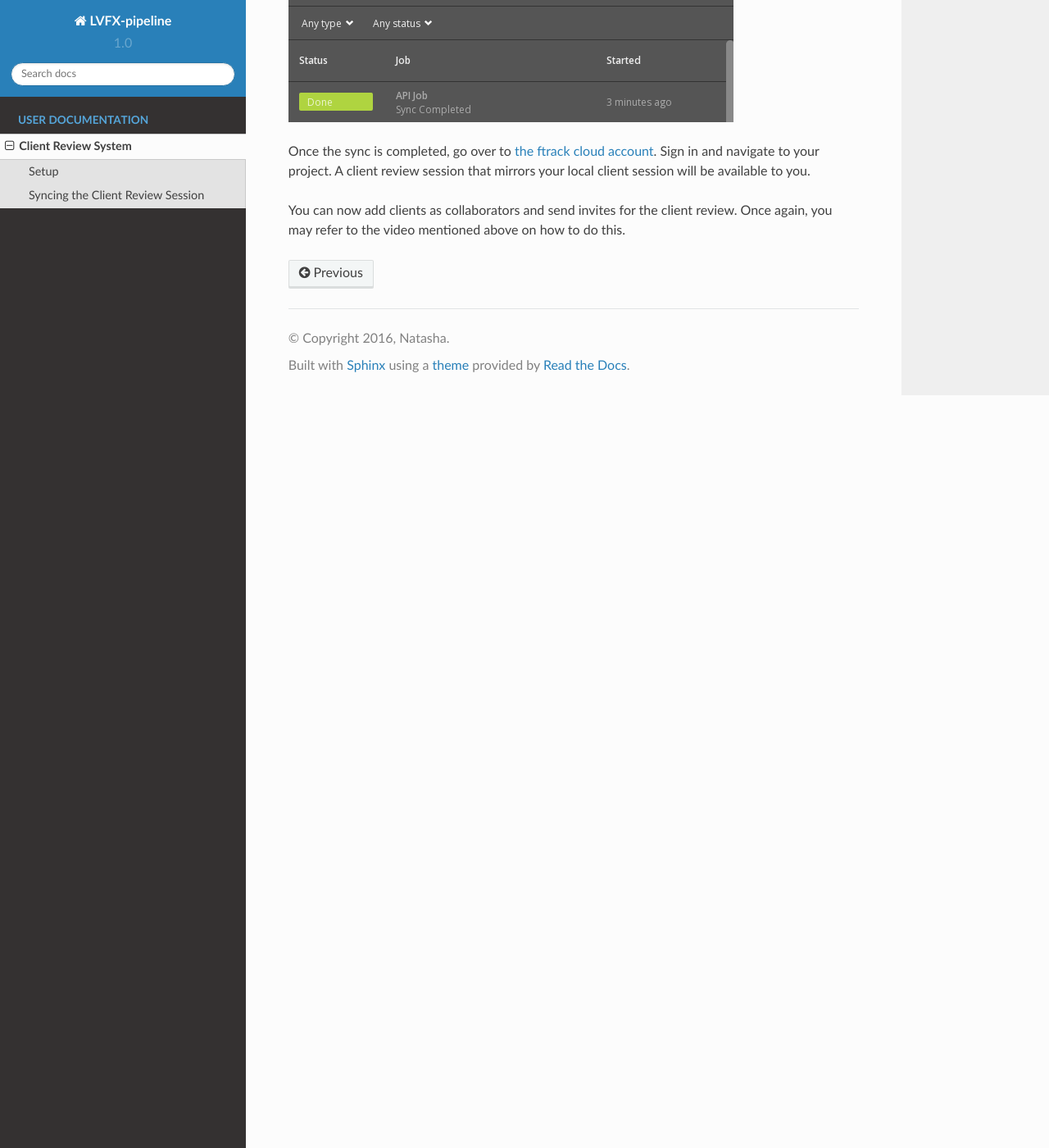
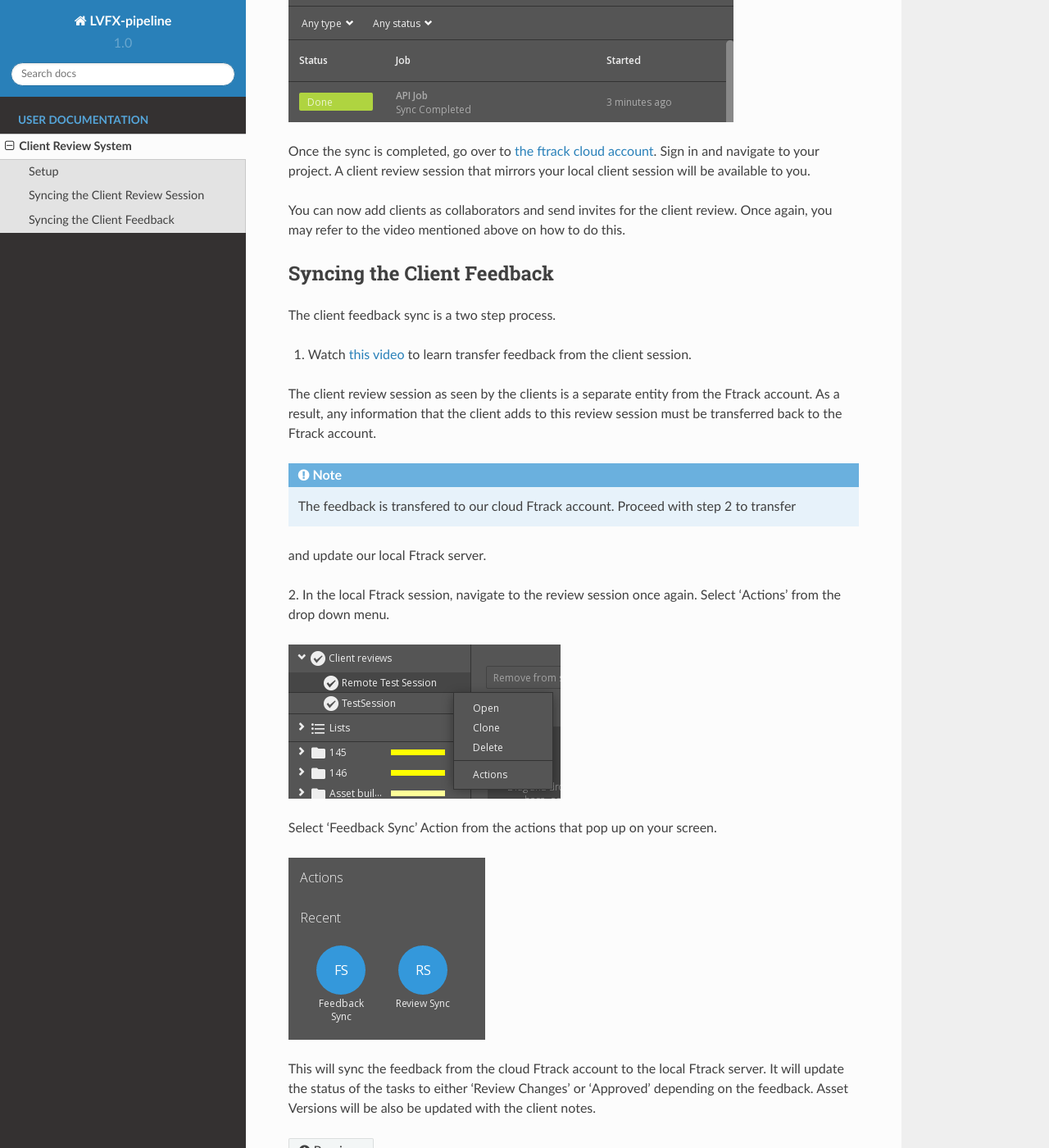
Before and after one commit to afrocircus/LVFX-pipeline, a Sphinx documentation site: the page built from docs/client-review.rst, in a window 1280 px wide and 1400 px high, scrolled down 1753 px. Shown: the whole window at 82% size. Built offline with Sphinx 7.4.7 and the Read the Docs theme 2.0.0, drawn with Linux system fonts in a browser that asks for light colours.

Commit message:
feedback doc updated

```diff
--- a/docs/client-review.rst
+++ b/docs/client-review.rst
@@ -53,3 +53,31 @@
 
 You can now add clients as collaborators and send invites for the client review. Once again, you may refer
 to the video mentioned above on how to do this.
+
+
+Syncing the Client Feedback
+---------------------------
+
+The client feedback sync is a two step process.
+
+1. Watch `this video`_ to learn transfer feedback from the client session.
+
+.. _this video: https://www.ftrack.com/portfolio/internal-client-review-ftrack
+The client review session as seen by the clients is a separate entity from the Ftrack account. As a result,
+any information that the client adds to this review session must be transferred back to the Ftrack account.
+
+.. note:: The feedback is transfered to our cloud Ftrack account. Proceed with step 2 to transfer
+and update our local Ftrack server.
+
+2. In the local Ftrack session, navigate to the review session once again. Select 'Actions' from the drop
+down menu.
+
+.. image:: /img/client-review-selection.png
+
+Select 'Feedback Sync' Action from the actions that pop up on your screen.
+
+.. image:: /img/client-review-actions.png
+
+This will sync the feedback from the cloud Ftrack account to the local Ftrack server. It will update
+the status of the tasks to either 'Review Changes' or 'Approved' depending on the feedback. Asset Versions
+will be also be updated with the client notes.
```
